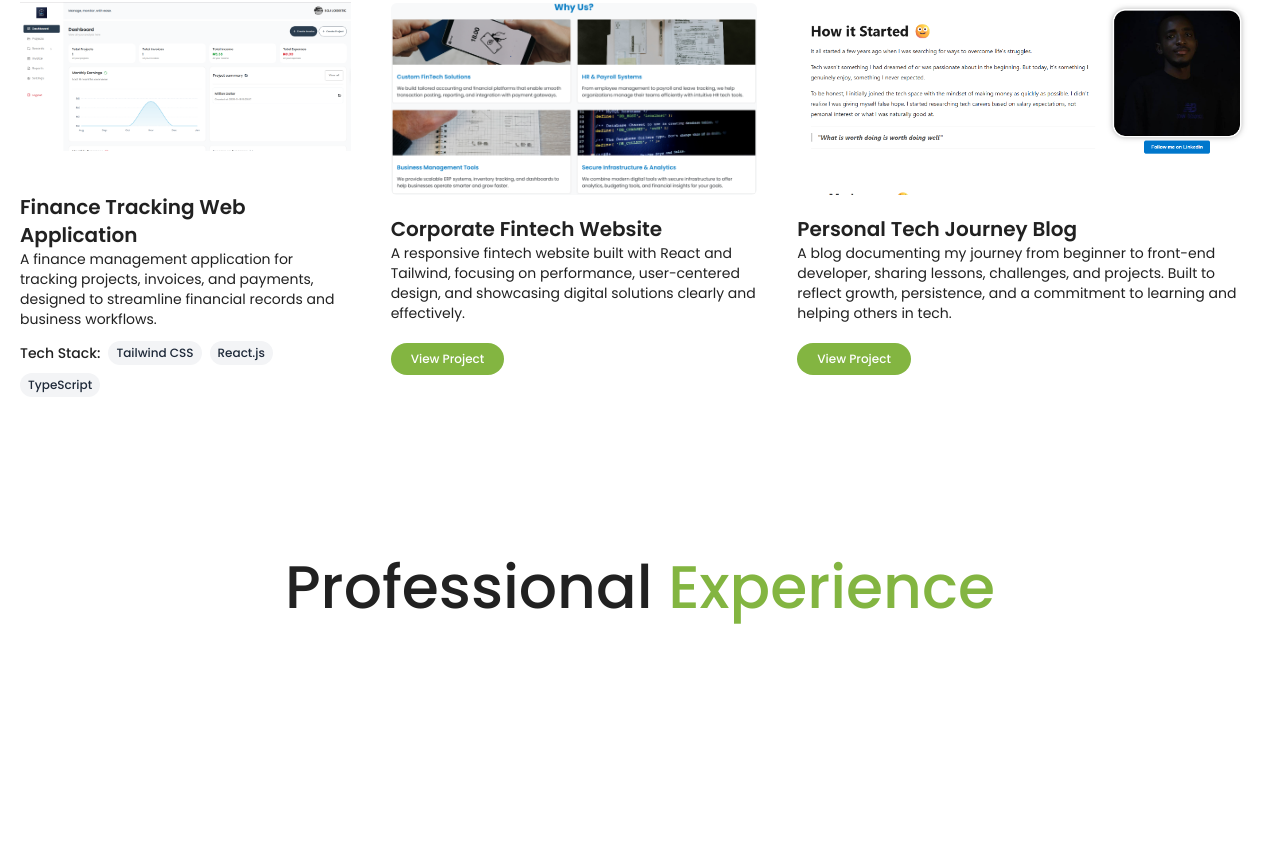
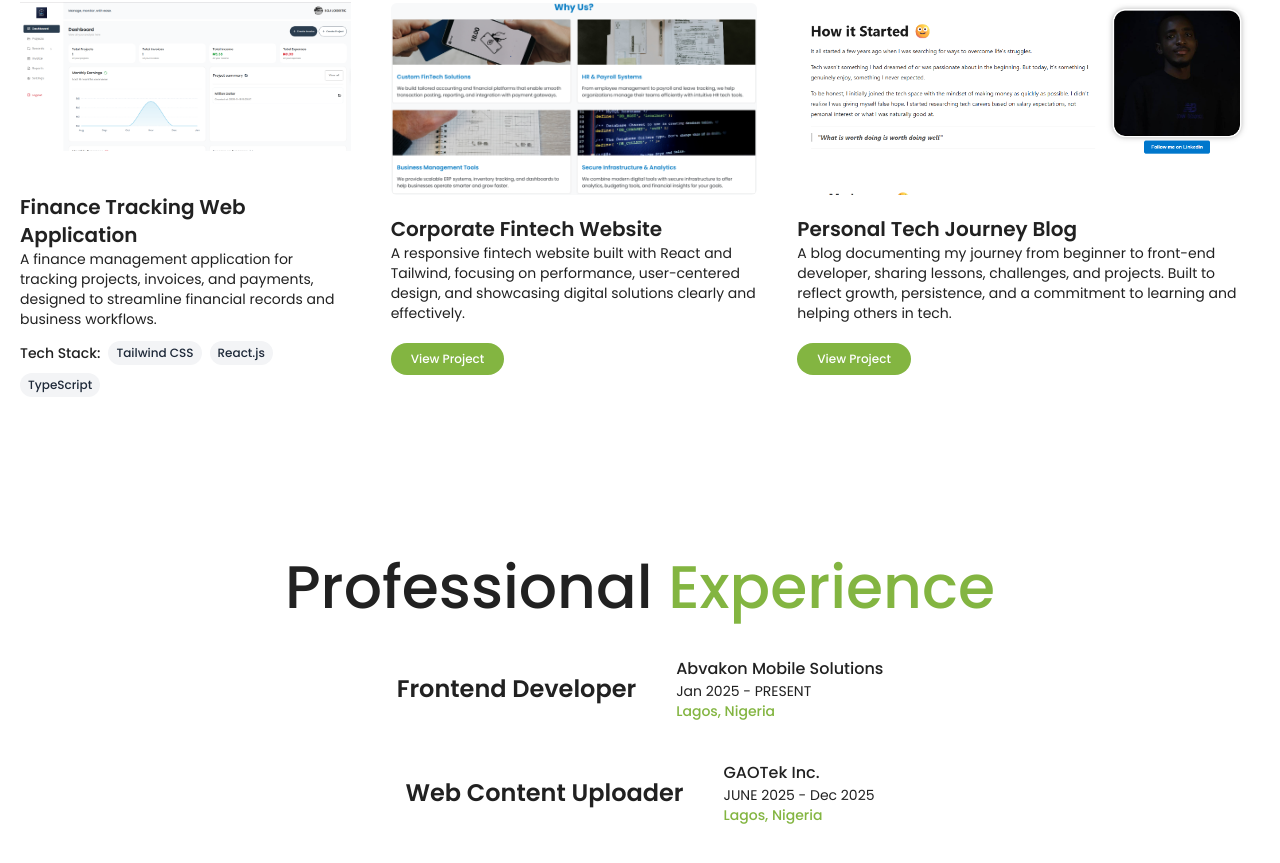
Before and after one commit to Joshua-olagunju/REACT-PORTFOLIO, a React (Vite) app: page / in a window 1280 px wide. Shown: the part 1685-2548 px from the top of the page. Before the commit the page ends 2342 px from the top, so only its background shows below. Built offline with nearby package versions, Linux system fonts and the light colour scheme.

Commit message:
Working on form errors

```diff
--- a/src/pages/experience.tsx
+++ b/src/pages/experience.tsx
@@ -11,6 +11,32 @@ export function Experience() {
           </h1>
         </div>
       </div>
+
+      <div className="flex  gap-10 items-center justify-center flex-1 ">
+        <h3 className="text-2xl font-[600]">Frontend Developer</h3>
+
+        <div>
+          <p className="text-md max-w-3xl font-[500]">
+            Abvakon Mobile Solutions
+          </p>
+          <p className="text-sm max-w-3xl ">Jan 2025 - PRESENT</p>
+          <p className="text-sm max-w-3xl text-[#83b541] font-[500]">
+            Lagos, Nigeria{" "}
+          </p>
+        </div>
+      </div>
+      <div className="flex  gap-10 items-center justify-center flex-1 ">
+        <h3 className="text-2xl font-[600]">Web Content Uploader</h3>
+        <div>
+          <p className="text-md max-w-3xl font-[500]">
+          GAOTek Inc.
+          </p>
+          <p className="text-sm max-w-3xl ">JUNE 2025 - Dec 2025</p>
+          <p className="text-sm max-w-3xl text-[#83b541] font-[500]">
+            Lagos, Nigeria{" "}
+          </p>
+        </div>
+      </div>
     </section>
   );
 }
```
